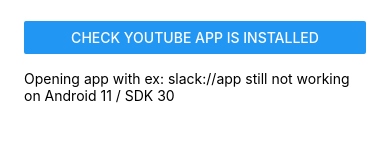
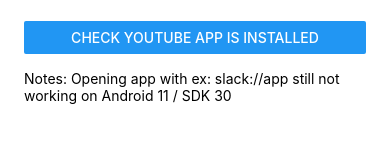
Before and after one commit to rafiharumantaka/ReactNativeOpeningAnotherApp, a React Native app: screen / in a window 390 px wide. Shown: the part 149-300 px from the top of the page. Built offline with nearby package versions, Linux system fonts and the light colour scheme.

Commit message:
Add notes regarding Android 11 / SDK 30 Linking issue

```diff
--- a/App.js
+++ b/App.js
@@ -112,7 +112,7 @@
               onPress={checkInstalledApp.bind(this, 'youtube')}
             />
           </View>
-          <Text>Opening app with ex: slack://app still not working on Android 11 / SDK 30</Text>
+          <Text>Notes: Opening app with ex: slack://app still not working on Android 11 / SDK 30</Text>
         </View>
       </ScrollView>
     </SafeAreaView>
```
